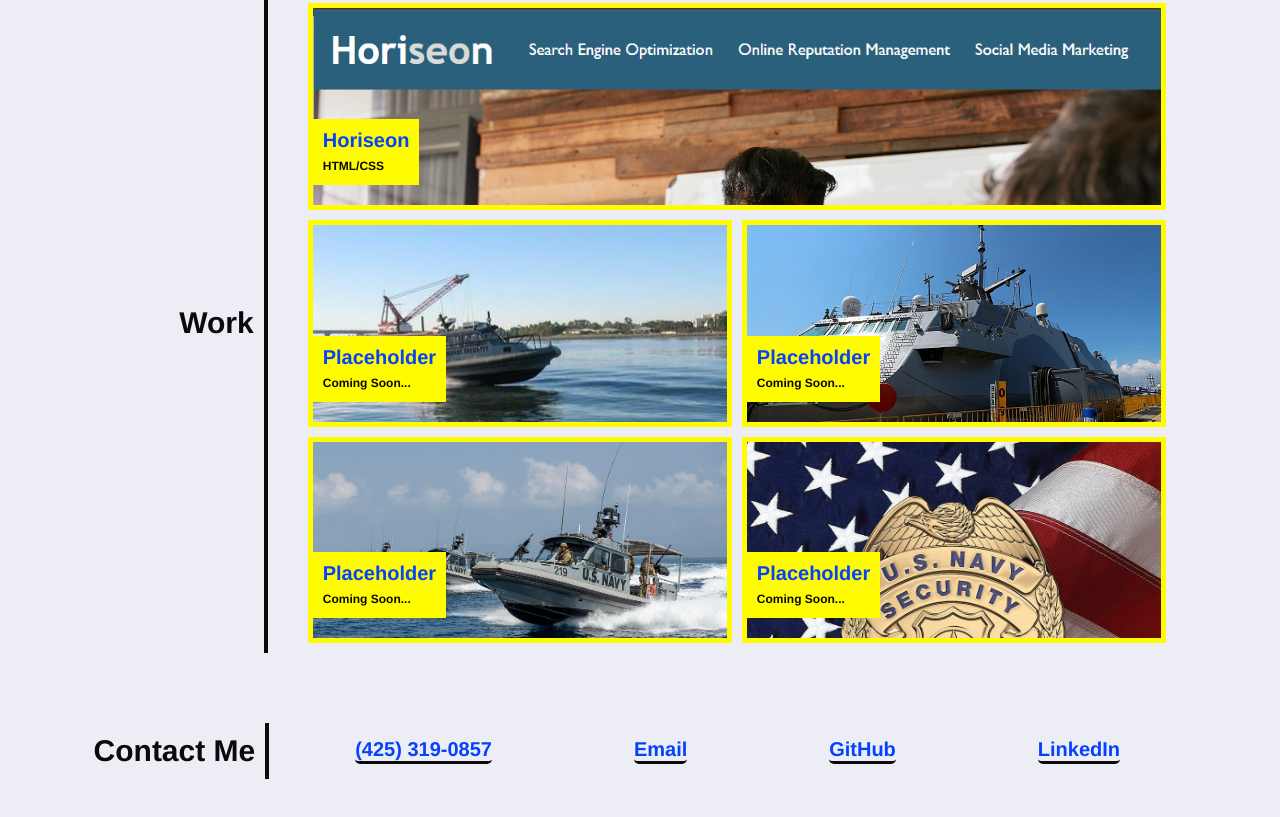
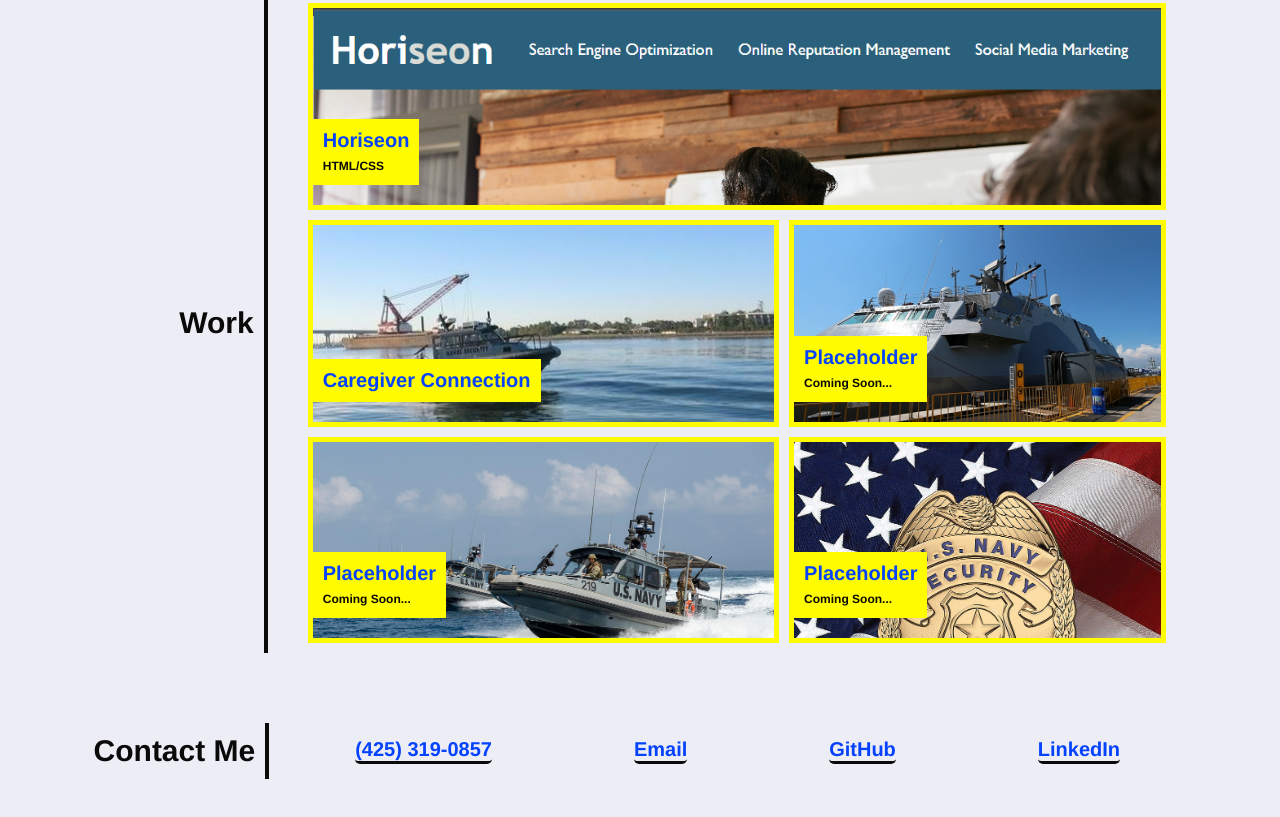
Before and after one commit to Arthur528/blu-pig-2, a plain HTML site: page index.html in a window 1280 px wide. Shown: the part 592-1409 px from the top of the page. Drawn offline with Linux system fonts and the light colour scheme.

Commit message:
Update index.html

```diff
--- a/index.html
+++ b/index.html
@@ -66,8 +66,9 @@
                     </a>
                 </div>
                 <div class="grid-item grid-work-item-2">
-                    <p>Placeholder<br><span>Coming Soon...</span></p>
-                    </a>
+                    <a href="https://github.com/Arthur528/caregiver" target="_blank">
+                        <p>Caregiver Connection<br><span></span></p>
+                        </a>
                 </div>
                 <div class="grid-item grid-work-item-3">
                     <p>Placeholder<br><span>Coming Soon...</span></p>
```
